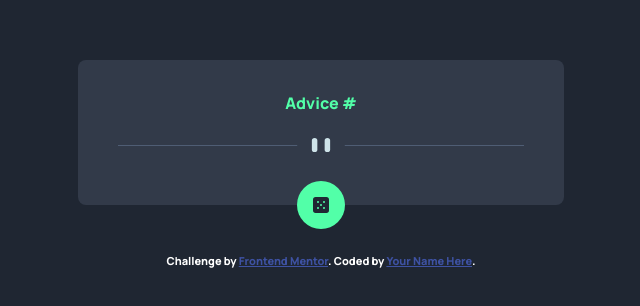
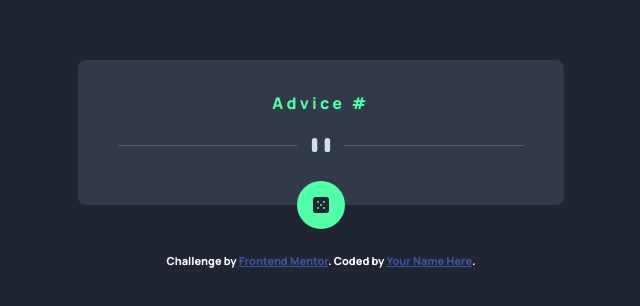
Before and after one commit to mosgizy/Advice-Generator, a plain HTML site: page index.html in a window 1280 px wide. Shown: the part 236-542 px from the top of the page, 319-959 px from the left. Drawn offline with Linux system fonts and the light colour scheme; no server answers.

Commit message:
adjust advice id font-weight

```diff
--- a/style.css
+++ b/style.css
@@ -42,7 +42,9 @@ img{
 }
 
 .advice-id{
-    color:var(--neon-green)
+    color:var(--neon-green);
+    letter-spacing:.2rem;
+    font-weight: 100;
 }
 
 .advice-text{
```
Also changed, not shown: index.html (+1 -1 lines).
